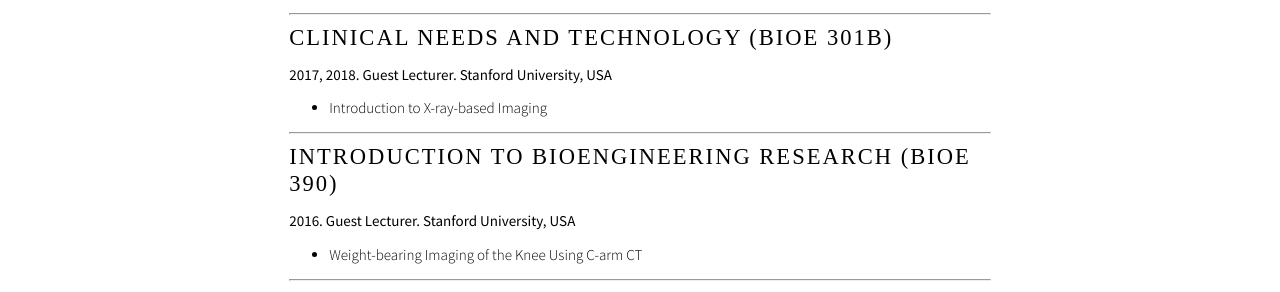
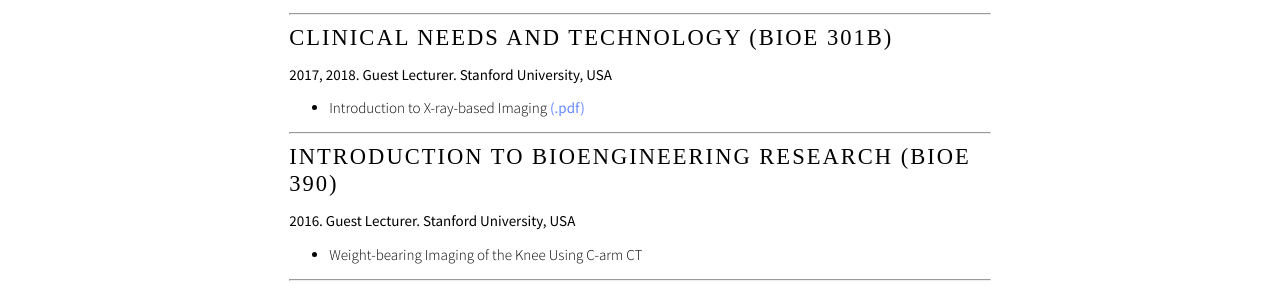
Before and after one commit to sbonaretti/sbonaretti.github.io, a Jekyll site: the page built from Teaching.md, in a window 1280 px wide. Shown: the part 411-703 px from the top of the page. Built offline with Jekyll 4.4.1, drawn with Linux system fonts in a browser that asks for light colours; some web fonts are replaced.

Commit message:
Update Teaching.md

```diff
--- a/Teaching.md
+++ b/Teaching.md
@@ -20,7 +20,7 @@ title: "Teaching"
 # Clinical Needs and Technology (BIOE 301B)
 **2017, 2018. Guest Lecturer. Stanford University, USA**
 
-* Introduction to X-ray-based Imaging
+* Introduction to X-ray-based Imaging [(.pdf)](attachments/BIO301B.pdf){:target="_blank"}
 
 ---
 
```
